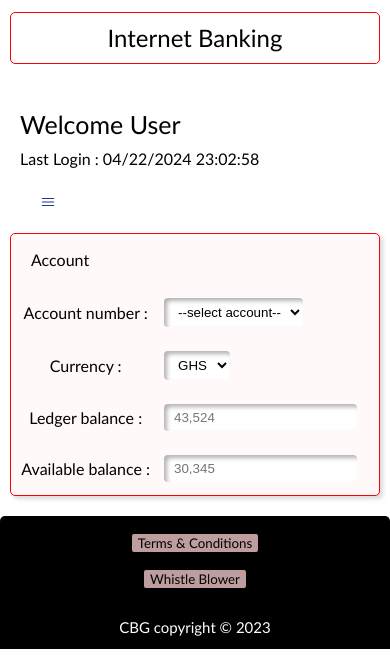
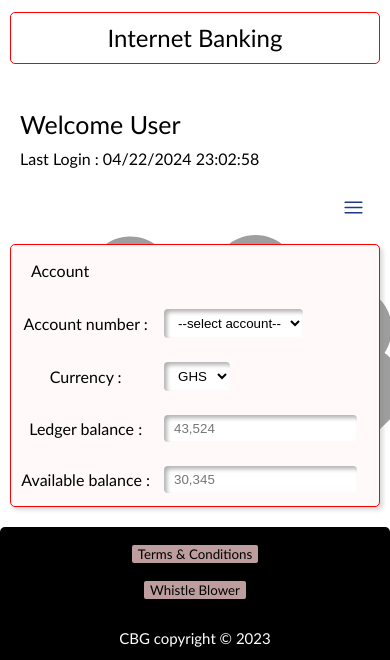
Before and after one commit to Lyte952/cbg.github.io, a plain HTML site: page index.html in a window 390 px wide. Shown: the part 191-851 px from the top of the page. Drawn offline with nearby package versions, Linux system fonts and the light colour scheme.

Commit message:
added background svg and menu button fixing

```diff
--- a/index.css
+++ b/index.css
@@ -29,6 +29,12 @@ hr {
     padding: 10px;
     margin-left: 10px;
     margin-right: 10px;
+}
+
+div#svg-menu {
+    display: flex;
+    justify-content: flex-end;
+    margin-right: 20px;
 }
 
 #wl {
@@ -158,6 +164,12 @@ select, input {
     transform: scale(1.1);
 }
 
+#middle {
+    background-image: url('bg.svg');
+    background-repeat: no-repeat;
+    background-size: cover;
+}
+
 @media (max-width: 793px) {
 
     #wl {
@@ -242,11 +254,10 @@ select, input {
 
       .menu-btn svg {
         display: block;
-        height: 24px;
-        margin-left: 10px;
-        margin-right: 10px;
+        height: 35px;
+        margin-right: 30px;
         transition: all 0.3s ease-in-out;
-        width: 24px;
+        width: 35px;
       }
 
       .show {
--- a/index.html
+++ b/index.html
@@ -64,8 +64,10 @@
 
                     render() {
                     return(
-                        <div>
-                            <button className="menu-btn" onClick={this.toggleMenu}><svg width="80px" height="80px" viewBox="-4.8 -4.8 33.60 33.60" fill="none" xmlns="http://www.w3.org/2000/svg" stroke="#1a398d" transform="rotate(0)matrix(-1, 0, 0, -1, 0, 0)"><g id="SVGRepo_bgCarrier" stroke-width="0"></g><g id="SVGRepo_tracerCarrier" stroke-linecap="round" stroke-linejoin="round" stroke="#CCCCCC" stroke-width="0.192"></g><g id="SVGRepo_iconCarrier"> <path d="M4 17H20M4 12H20M4 7H20" stroke="#00000" stroke-width="1.5" stroke-linecap="round" stroke-linejoin="round"></path> </g></svg></button>
+                        <div id="middle">
+                            <div id="svg-menu">
+                                <button className="menu-btn" onClick={this.toggleMenu}><svg width="80px" height="80px" viewBox="-4.8 -4.8 33.60 33.60" fill="none" xmlns="http://www.w3.org/2000/svg" stroke="#1a398d" transform="rotate(0)matrix(-1, 0, 0, -1, 0, 0)"><g id="SVGRepo_bgCarrier" stroke-width="0"></g><g id="SVGRepo_tracerCarrier" stroke-linecap="round" stroke-linejoin="round" stroke="#CCCCCC" stroke-width="0.192"></g><g id="SVGRepo_iconCarrier"> <path d="M4 17H20M4 12H20M4 7H20" stroke="#00000" stroke-width="1.5" stroke-linecap="round" stroke-linejoin="round"></path> </g></svg></button>
+                            </div>
                             <br />
                         <div id="main_buttons">
                             <ul>
```
Also changed, not shown: bg.svg (added).
